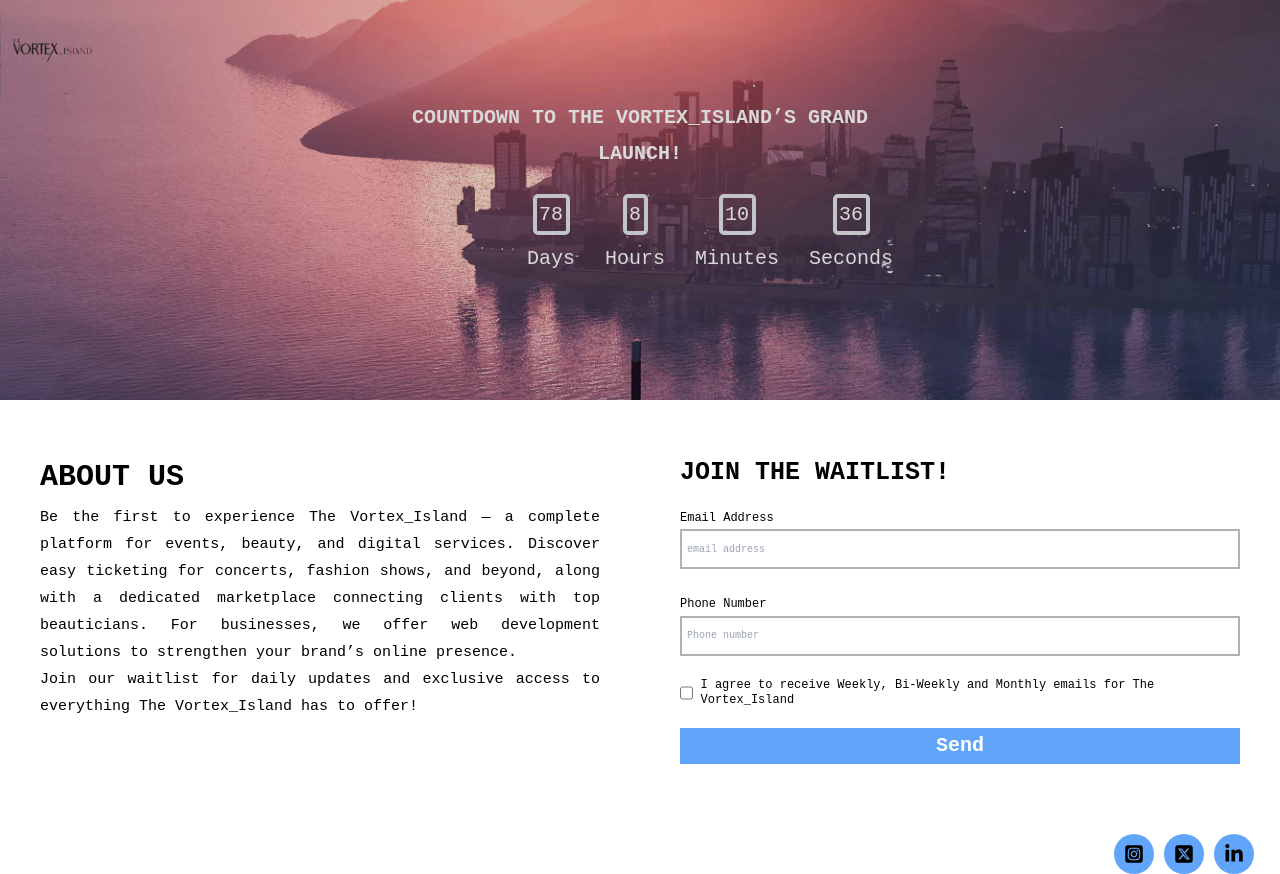
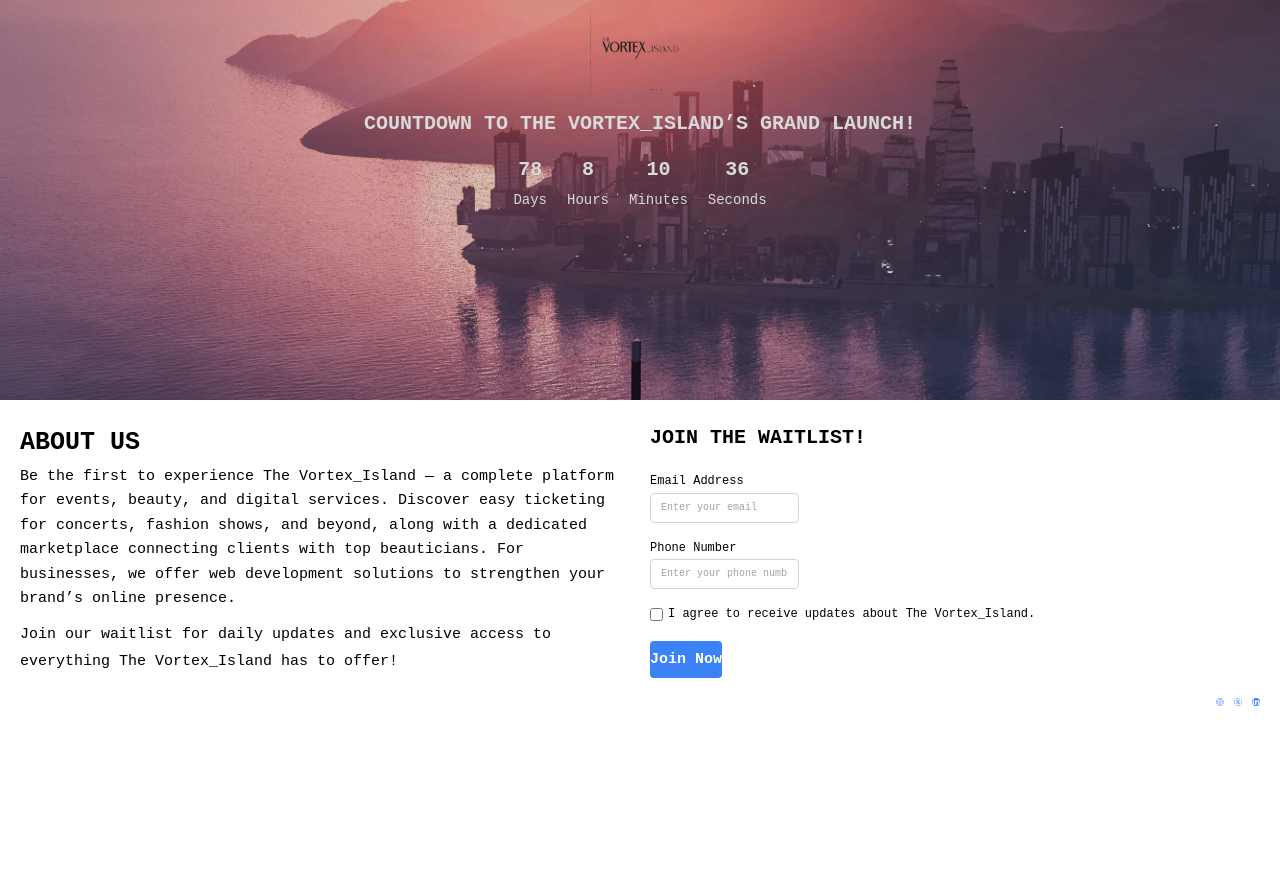
Before and after one commit to Beenflexxin01/Countdown, a React (Vite) app: page / in a window 1280 px wide. After the commit the page ends 800 px from the top, so only its background shows below. Built offline with nearby package versions, Linux system fonts and the light colour scheme.

Commit message:
initial commit

```diff
--- a/src/App.jsx
+++ b/src/App.jsx
@@ -1,46 +1,189 @@
-import React from 'react';
+// import React from 'react';
+// import Countdown from 'react-countdown';
+// import { FaSquareInstagram, FaSquareXTwitter } from 'react-icons/fa6';
+// import { FaLinkedinIn } from 'react-icons/fa';
+// import logo from '/Images/logo.png';
+// import { Link } from 'react-router-dom';
+
+// const CountdownToDate = () => {
+//   const targetDate = new Date('2025-01-15T00:00:00').getTime();
+
+//   const generalStyle =
+//     ' mx-6 rounded-sm border-4 border-solid px-1 py-2 text-2rem max-mobileL:text-1.4rem';
+//   const timeStyle = 'mx-6 py-3 text-2rem max-mobileL:text-1.4rem';
+//   const inputStyling =
+//     'px-2 border-2 text-1rem h-5vh  border-black border-opacity-30  placeholder-grey';
+
+//   const labelStyling = 'font-normal text-1.2rem';
+
+//   const iconStyling =
+//     'bg-blue-400 py-4 px-4 rounded-lg hover:bg-blue-900 transition-all ease-linear hover:text-white max-lg:';
+
+//   const renderer = ({ days, hours, minutes, seconds, completed }) => {
+//     if (completed) {
+//       return <span>Happy January 15th, 2025</span>;
+//     } else {
+//       return (
+//         <div className="mx-auto flex w-20vw py-10 text-center align-middle text-white max-laptop:w-50vw max-tablet:w-80vw max-mobileL:w-[28rem] max-mobileL:text-1.4rem">
+//           <div>
+//             <span className={generalStyle}>{days} </span>
+//             <p className={timeStyle}>Days</p>
+//           </div>
+//           <div>
+//             <span className={generalStyle}>{hours} </span>
+//             <p className={timeStyle}>Hours</p>
+//           </div>
+//           <div>
+//             <span className={generalStyle}>{minutes} </span>
+//             <p className={timeStyle}>Minutes</p>
+//           </div>
+//           <div>
+//             <span className={generalStyle}>{seconds} </span>
+//             <p className={timeStyle}>Seconds</p>
+//           </div>
+//         </div>
+//       );
+//     }
+//   };
+
+//   return (
+//     <>
+//       <div className="h-50vh bg-[url('../public/Images/island5.jpg')] bg-cover bg-center brightness-50">
+//         <img src={logo} alt="The Vortex_Island" className="h-[10rem]" />
+//         <div className="mx-auto w-[50%] max-laptop:w-[100%]">
+//           <h2 className="w-50vw px-20 py-0 text-center text-2rem font-bold uppercase text-white max-laptop:w-100vw max-mobileL:text-1.5rem">
+//             Countdown to The Vortex_Island’s Grand Launch!
+//           </h2>
+
+//           <Countdown date={targetDate} renderer={renderer} />
+//         </div>
+//       </div>
+//       <div className="container">
+//         <div className="grid grid-cols-2 py-20 max-laptop:overflow-hidden max-tablet:grid-cols-1 max-mobileL:py-4">
+//           <div className="mx-[4rem] text-justify max-laptop:mx-[1rem] max-mobileL:text-start">
+//             <h2 className="text-3rem font-semibold uppercase">About Us</h2>
+//             <p className="text-1.5rem max-laptop:text-1.2rem">
+//               Be the first to experience The Vortex_Island — a complete platform
+//               for events, beauty, and digital services. Discover easy ticketing
+//               for concerts, fashion shows, and beyond, along with a dedicated
+//               marketplace connecting clients with top beauticians. For
+//               businesses, we offer web development solutions to strengthen your
+//               brand’s online presence.
+//             </p>
+//             <p className="text-1.5rem max-laptop:text-1.2rem">
+//               Join our waitlist for daily updates and exclusive access to
+//               everything The Vortex_Island has to offer!
+//             </p>
+//           </div>
+
+//           <div className="mx-[4rem] max-laptop:mx-[1rem]">
+//             <h2 className="text-2.5rem font-semibold uppercase">
+//               Join The Waitlist!
+//             </h2>
+//             <form name="contact" method="POST" data-netlify="true">
+//               <ul className="">
+//                 <li className="flex flex-col py-5">
+//                   <label htmlFor="" className={labelStyling}>
+//                     Email Address
+//                   </label>
+//                   <input
+//                     type="text"
+//                     placeholder="email address"
+//                     className={inputStyling}
+//                     required
+//                   />
+//                 </li>
+//                 <li className="flex flex-col py-5">
+//                   <label htmlFor="" className={labelStyling}>
+//                     Phone Number
+//                   </label>
+//                   <input
+//                     type="phone"
+//                     placeholder="Phone number"
+//                     className={inputStyling}
+//                     required
+//                   />
+//                 </li>
+//                 <li className="flex-co flex gap-3 py-4 align-middle">
+//                   <input type="checkbox" className="" required />
+//                   <label htmlFor="" className="text-1.2rem leading-tight">
+//                     I agree to receive Weekly, Bi-Weekly and Monthly emails for
+//                     The Vortex_Island
+//                   </label>
+//                 </li>
+//                 <li className="flex-co flex gap-3 py-4 align-middle">
+//                   <button
+//                     type="submit"
+//                     className="w-100vw cursor-pointer bg-blue-400 text-2rem font-semibold text-white transition-all ease-linear hover:bg-blue-900"
+//                   >
+//                     Send
+//                   </button>
+//                   {/* <input
+//                     type="submit"
+//                     className="w-100vw cursor-pointer bg-blue-400 text-2rem font-semibold text-white transition-all ease-linear hover:bg-blue-900"
+//                   /> */}
+//                 </li>
+//               </ul>
+//             </form>
+//           </div>
+//         </div>
+
+//         <div className="ml-[87%] mt-4 max-laptop:ml-[2rem]">
+//           <ul className="flex gap-4">
+//             <li className={iconStyling}>
+//               <Link
+//                 to="https://www.instagram.com/accounts/onetap/?next=%2F"
+//                 target="_blank"
+//               >
+//                 <FaSquareInstagram size={'20px'} />
+//               </Link>
+//             </li>
+//             <li className={iconStyling}>
+//               <Link to="https://x.com/home" target="_blank">
+//                 <FaSquareXTwitter size={'20px'} />
+//               </Link>
+//             </li>
+
+//             <li className={iconStyling}>
+//               <FaLinkedinIn size={'20px'} />
+//             </li>
+//           </ul>
+//         </div>
+//       </div>
+//     </>
+//   );
+// };
+
+// export default CountdownToDate;
+
+
+'use client';
 import Countdown from 'react-countdown';
+import Image from 'next/image';
 import { FaSquareInstagram, FaSquareXTwitter } from 'react-icons/fa6';
 import { FaLinkedinIn } from 'react-icons/fa';
-import logo from '/Images/logo.png';
-import { Link } from 'react-router-dom';
+import logo from '/public/Images/logo.png';
 
 const CountdownToDate = () => {
   const targetDate = new Date('2025-01-15T00:00:00').getTime();
 
-  const generalStyle =
-    ' mx-6 rounded-sm border-4 border-solid px-1 py-2 text-2rem max-mobileL:text-1.4rem';
-  const timeStyle = 'mx-6 py-3 text-2rem max-mobileL:text-1.4rem';
-  const inputStyling =
-    'px-2 border-2 text-1rem h-5vh  border-black border-opacity-30  placeholder-grey';
-
-  const labelStyling = 'font-normal text-1.2rem';
-
-  const iconStyling =
-    'bg-blue-400 py-4 px-4 rounded-lg hover:bg-blue-900 transition-all ease-linear hover:text-white max-lg:';
-
   const renderer = ({ days, hours, minutes, seconds, completed }) => {
     if (completed) {
-      return <span>Happy January 15th, 2025</span>;
+      return <span>Happy January 15th, 2025!</span>;
     } else {
       return (
-        <div className="mx-auto flex w-20vw py-10 text-center align-middle text-white max-laptop:w-50vw max-tablet:w-80vw max-mobileL:w-[28rem] max-mobileL:text-1.4rem">
-          <div>
-            <span className={generalStyle}>{days} </span>
-            <p className={timeStyle}>Days</p>
+        <div className="max-mobile:w-[80vw] mx-auto flex w-[20vw] max-w-[50vw] justify-center text-center text-white">
+          {[
+            { label: 'Days', value: days },
+            { label: 'Hours', value: hours },
+            { label: 'Minutes', value: minutes },
+            { label: 'Seconds', value: seconds },
+          ].map((time, idx) => (
+            <div key={idx} className="mx-4">
+              <span className="block text-[2rem] font-bold">{time.value}</span>
+              <p className="text-[1.4rem]">{time.label}</p>
             </div>
-          <div>
-            <span className={generalStyle}>{hours} </span>
-            <p className={timeStyle}>Hours</p>
-          </div>
-          <div>
-            <span className={generalStyle}>{minutes} </span>
-            <p className={timeStyle}>Minutes</p>
-          </div>
-          <div>
-            <span className={generalStyle}>{seconds} </span>
-            <p className={timeStyle}>Seconds</p>
-          </div>
+          ))}
         </div>
       );
     }
@@ -48,21 +191,29 @@
 
   return (
     <>
-      <div className="h-50vh bg-[url('../public/Images/island5.jpg')] bg-cover bg-center brightness-50">
-        <img src={logo} alt="The Vortex_Island" className="h-[10rem]" />
-        <div className="mx-auto w-[50%] max-laptop:w-[100%]">
-          <h2 className="w-50vw px-20 py-0 text-center text-2rem font-bold uppercase text-white max-laptop:w-100vw max-mobileL:text-1.5rem">
+      <div
+        className="h-[50vh] bg-cover bg-center brightness-50"
+        style={{ backgroundImage: "url('/Images/island5.jpg')" }}
+      >
+        <div className="flex flex-col items-center justify-center space-y-4">
+          <Image
+            src={logo}
+            alt="The Vortex_Island Logo"
+            width={100}
+            height={100}
+          />
+          <h2 className="max-mobile:text-[1.5rem] text-center text-[2rem] font-bold uppercase text-white">
             Countdown to The Vortex_Island’s Grand Launch!
           </h2>
-
           <Countdown date={targetDate} renderer={renderer} />
         </div>
       </div>
-      <div className="container">
-        <div className="grid grid-cols-2 py-20 max-laptop:overflow-hidden max-tablet:grid-cols-1 max-mobileL:py-4">
-          <div className="mx-[4rem] text-justify max-laptop:mx-[1rem] max-mobileL:text-start">
-            <h2 className="text-3rem font-semibold uppercase">About Us</h2>
-            <p className="text-1.5rem max-laptop:text-1.2rem">
+      <div className="container mx-auto p-8">
+        <div className="grid grid-cols-2 gap-8 max-tablet:grid-cols-1">
+          {/* About Section */}
+          <div>
+            <h2 className="text-[2.5rem] font-bold uppercase">About Us</h2>
+            <p className="text-[1.5rem] leading-relaxed">
               Be the first to experience The Vortex_Island — a complete platform
               for events, beauty, and digital services. Discover easy ticketing
               for concerts, fashion shows, and beyond, along with a dedicated
@@ -70,84 +221,84 @@
               businesses, we offer web development solutions to strengthen your
               brand’s online presence.
             </p>
-            <p className="text-1.5rem max-laptop:text-1.2rem">
+            <p className="mt-4 text-[1.5rem]">
               Join our waitlist for daily updates and exclusive access to
               everything The Vortex_Island has to offer!
             </p>
           </div>
-
-          <div className="mx-[4rem] max-laptop:mx-[1rem]">
-            <h2 className="text-2.5rem font-semibold uppercase">
-              Join The Waitlist!
+          {/* Waitlist Form */}
+          <div>
+            <h2 className="text-[2rem] font-bold uppercase">
+              Join the Waitlist!
             </h2>
-            <form name="contact" method="POST" data-netlify="true">
-              <ul className="">
-                <li className="flex flex-col py-5">
-                  <label htmlFor="" className={labelStyling}>
+            <form
+              name="contact"
+              method="POST"
+              data-netlify="true"
+              className="mt-4 space-y-6"
+            >
+              <input type="hidden" name="form-name" value="contact" />
+              <div>
+                <label className="block text-[1.2rem] font-medium">
                   Email Address
                 </label>
                 <input
-                    type="text"
-                    placeholder="email address"
-                    className={inputStyling}
+                  type="email"
+                  name="email"
+                  placeholder="Enter your email"
+                  className="w-full rounded border border-gray-300 px-4 py-2 text-[1rem]"
                   required
                 />
-                </li>
-                <li className="flex flex-col py-5">
-                  <label htmlFor="" className={labelStyling}>
+              </div>
+              <div>
+                <label className="block text-[1.2rem] font-medium">
                   Phone Number
                 </label>
                 <input
-                    type="phone"
-                    placeholder="Phone number"
-                    className={inputStyling}
+                  type="tel"
+                  name="phone"
+                  placeholder="Enter your phone number"
+                  className="w-full rounded border border-gray-300 px-4 py-2 text-[1rem]"
                   required
                 />
-                </li>
-                <li className="flex-co flex gap-3 py-4 align-middle">
-                  <input type="checkbox" className="" required />
-                  <label htmlFor="" className="text-1.2rem leading-tight">
-                    I agree to receive Weekly, Bi-Weekly and Monthly emails for
-                    The Vortex_Island
+              </div>
+              <div className="flex items-center">
+                <input
+                  type="checkbox"
+                  name="agreement"
+                  required
+                  className="mr-2"
+                />
+                <label className="text-[1.2rem]">
+                  I agree to receive updates about The Vortex_Island.
                 </label>
-                </li>
-                <li className="flex-co flex gap-3 py-4 align-middle">
+              </div>
               <button
                 type="submit"
-                    className="w-100vw cursor-pointer bg-blue-400 text-2rem font-semibold text-white transition-all ease-linear hover:bg-blue-900"
+                className="w-full rounded bg-blue-500 py-2 text-[1.5rem] font-semibold text-white hover:bg-blue-700"
               >
-                    Send
+                Join Now
               </button>
-                  {/* <input
-                    type="submit"
-                    className="w-100vw cursor-pointer bg-blue-400 text-2rem font-semibold text-white transition-all ease-linear hover:bg-blue-900"
-                  /> */}
-                </li>
-              </ul>
             </form>
           </div>
         </div>
-
-        <div className="ml-[87%] mt-4 max-laptop:ml-[2rem]">
-          <ul className="flex gap-4">
-            <li className={iconStyling}>
-              <Link
-                to="https://www.instagram.com/accounts/onetap/?next=%2F"
+        {/* Social Media Links */}
+        <div className="mt-8 flex justify-end gap-4">
+          {[
+            { href: 'https://www.instagram.com/', icon: <FaSquareInstagram /> },
+            { href: 'https://x.com/', icon: <FaSquareXTwitter /> },
+            { href: 'https://linkedin.com/', icon: <FaLinkedinIn /> },
+          ].map(({ href, icon }, idx) => (
+            <a
+              key={idx}
+              href={href}
               target="_blank"
+              rel="noopener noreferrer"
+              className="w-12 h-12 flex items-center justify-center rounded-full bg-blue-500 text-white hover:bg-blue-700"
             >
-                <FaSquareInstagram size={'20px'} />
-              </Link>
-            </li>
-            <li className={iconStyling}>
-              <Link to="https://x.com/home" target="_blank">
-                <FaSquareXTwitter size={'20px'} />
-              </Link>
-            </li>
-
-            <li className={iconStyling}>
-              <FaLinkedinIn size={'20px'} />
-            </li>
-          </ul>
+              {icon}
+            </a>
+          ))}
         </div>
       </div>
     </>
```
Lines whose indentation alone changed are shown as unchanged.
